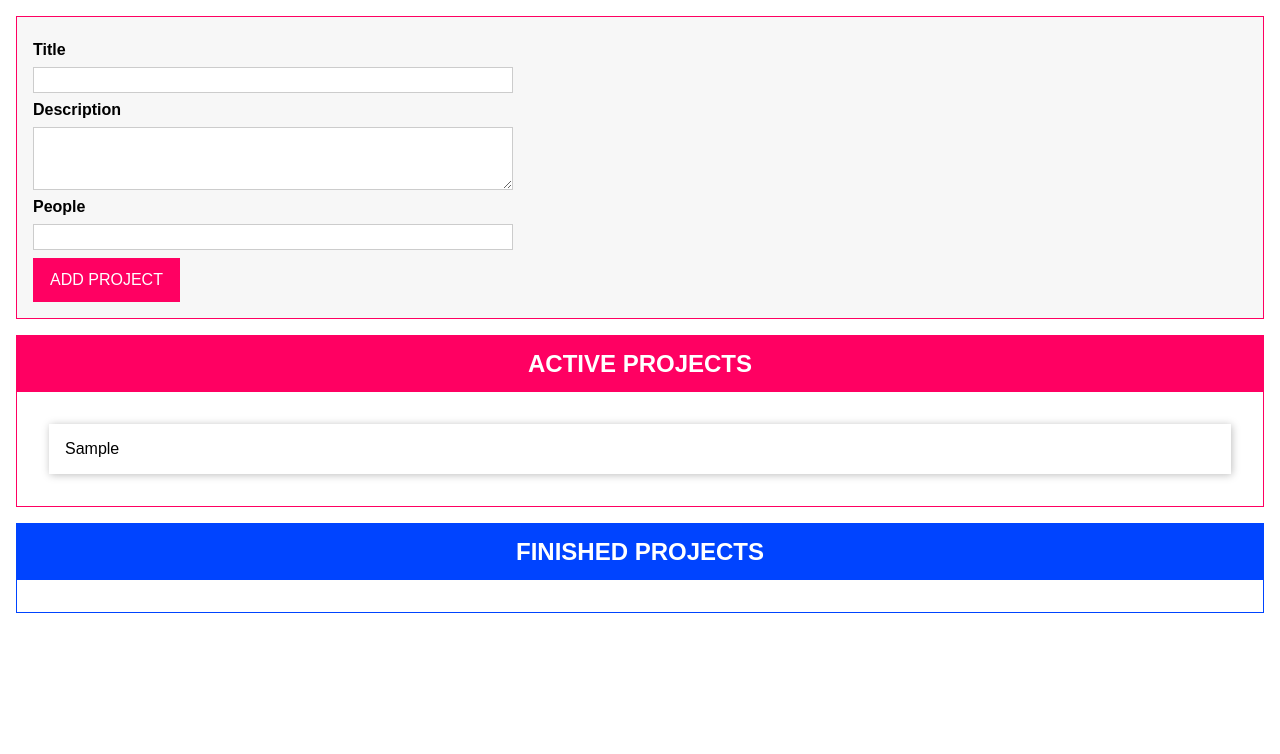
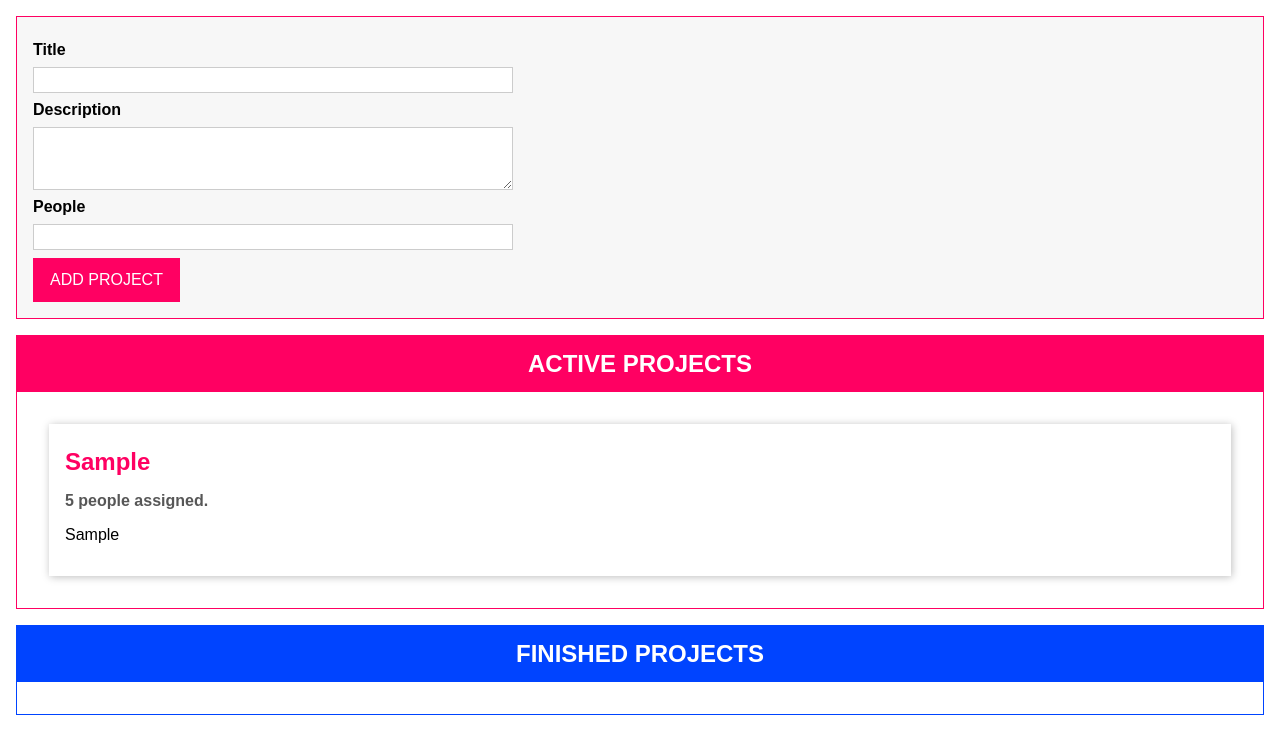
Before and after one commit to psyzed/TypeScript-Course-Project-Drag-And-Drop-App, a website with bundled scripts: page index.html in a window 1280 px wide. Both pictures are taken after typing "Sample", "Sample", "5" into the empty fields and a click on the button "ADD PROJECT". Built offline with nearby package versions, Linux system fonts and the light colour scheme.

Commit message:
created a class for project items

```diff
--- a/index.html
+++ b/index.html
@@ -32,7 +32,11 @@
       </form>
     </template>
     <template id="single-project">
-      <li></li>
+      <li>
+        <h2></h2>
+        <h3></h3>
+        <p></p>
+      </li>
     </template>
     <template id="project-list">
       <section class="projects">
--- a/src/app.ts
+++ b/src/app.ts
@@ -163,6 +163,36 @@ abstract class Component<T extends HTMLElement, U extends HTMLElement> {
   abstract renderContent(): void;
 }
 
+//PROJECT ITEM CLASS
+
+class ProjectItem extends Component<HTMLUListElement, HTMLLIElement> {
+  private project: Project;
+
+  get people() {
+    if (this.project.people === 1) {
+      return "1 person";
+    } else {
+      return `${this.project.people} people`;
+    }
+  }
+
+  constructor(hostId: string, project: Project) {
+    super("single-project", hostId, false, project.id);
+    this.project = project;
+
+    this.configure();
+    this.renderContent();
+  }
+
+  configure() {}
+
+  renderContent() {
+    this.element.querySelector("h2")!.textContent = this.project.title;
+    this.element.querySelector("h3")!.textContent = this.people + " assigned.";
+    this.element.querySelector("p")!.textContent = this.project.description;
+  }
+}
+
 //PROJECT LIST CLASS
 
 class ProjectList extends Component<HTMLDivElement, HTMLElement> {
@@ -202,9 +232,7 @@ class ProjectList extends Component<HTMLDivElement, HTMLElement> {
     )! as HTMLUListElement;
     listEl.innerHTML = "";
     for (const prjItem of this.assignedProjects) {
-      const listItem = document.createElement("li");
-      listItem.textContent = prjItem.title;
-      listEl?.appendChild(listItem);
+      new ProjectItem(this.element.querySelector("ul")!.id, prjItem);
     }
   }
 }
```
